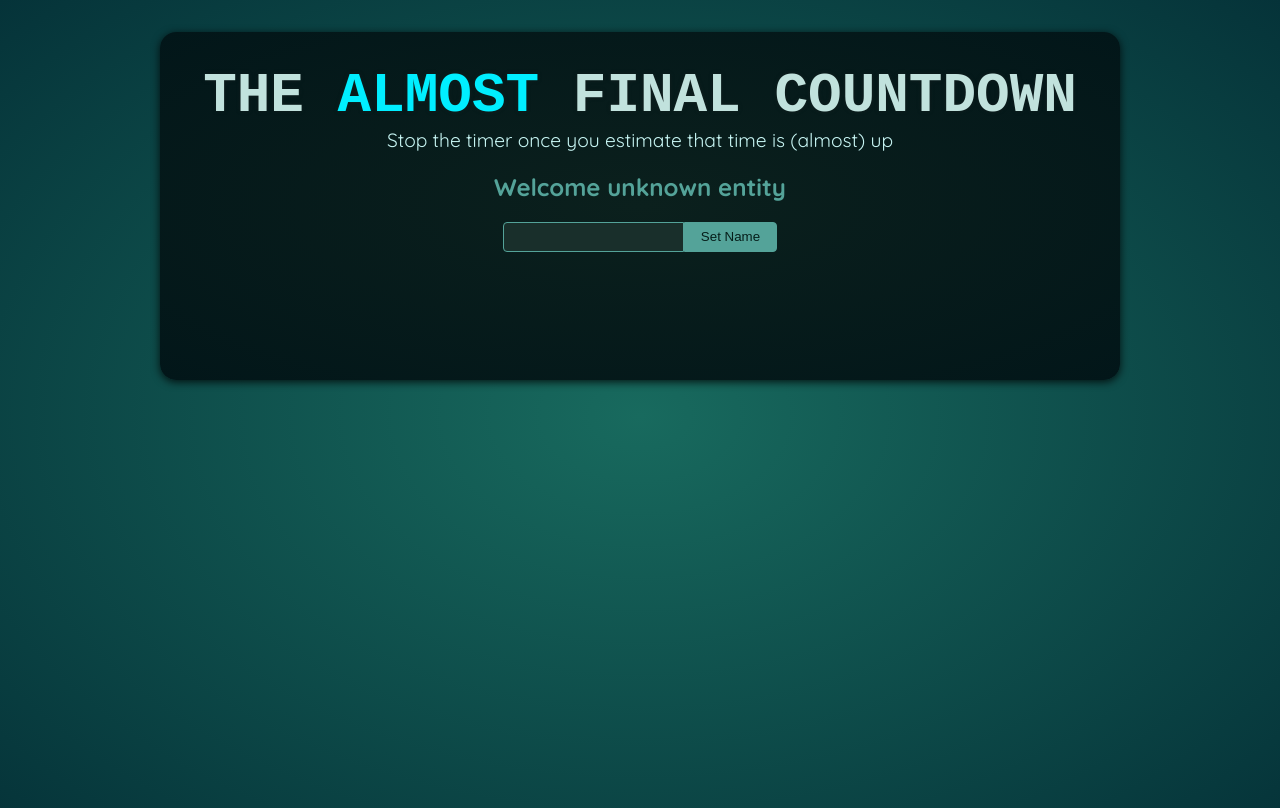
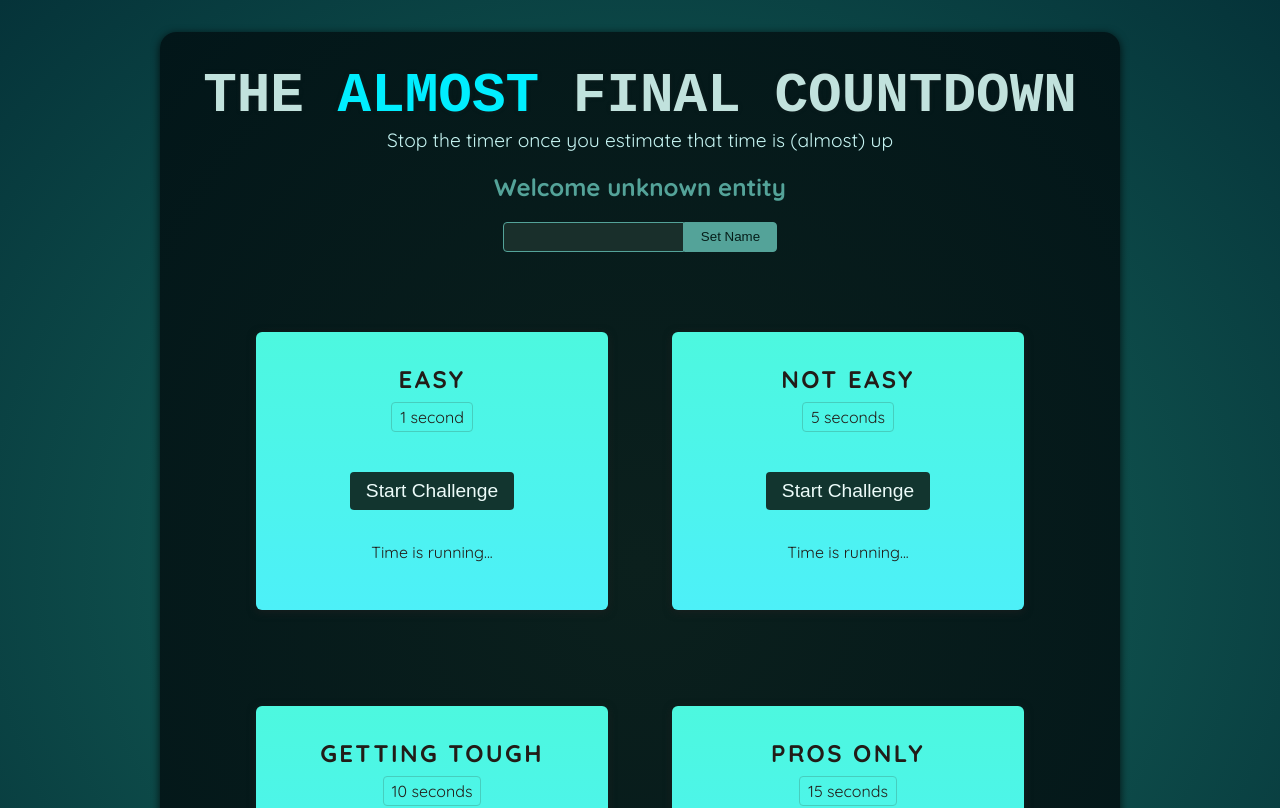
Before and after one commit to Ahliddin77/TimerGame_React, a React (Vite) app: page / in a window 1280 px wide. Shown: the top 808 px of the page. Built offline with nearby package versions, Linux system fonts and the light colour scheme; a web font is replaced by a local one.

Commit message:
adding Challenges

```diff
--- a/src/App.jsx
+++ b/src/App.jsx
@@ -1,10 +1,16 @@
-import Player from './components/Player.jsx';
+import Player from "./components/Player.jsx";
+import TimerChallenge from "./components/TimerChallenge.jsx";
 
 function App() {
   return (
     <>
       <Player />
-      <div id="challenges"></div>
+      <div id="challenges">
+        <TimerChallenge title="Easy" targetTime={1} />
+        <TimerChallenge title="Not easy" targetTime={5} />
+        <TimerChallenge title="Getting tough" targetTime={10} />
+        <TimerChallenge title="Pros only" targetTime={15} />
+      </div>
     </>
   );
 }
--- a/src/components/TimerChallenge.jsx
+++ b/src/components/TimerChallenge.jsx
@@ -1,8 +1,14 @@
-export default function TimerChallange({ title }) {
+export default function TimerChallenge({ title, targetTime }) {
   return (
-    <section className="challange">
+    <section className="challenge">
       <h2>{title}</h2>
-      <p className="challange-time"></p>
+      <p className="challenge-time">
+        {targetTime} second{targetTime > 1 ? "s" : ""}
+      </p>
+      <p>
+        <button>Start Challenge</button>
+      </p>
+      <p className="">Time is running...</p>
     </section>
   );
 }
```
